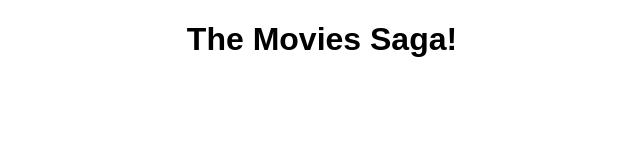
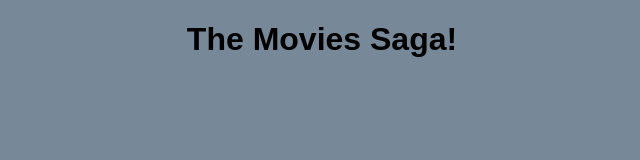
Before and after one commit to Jlundy22/weekend-movie-sagas, a React app: page /#/details/1 in a window 1280 px wide. Shown: the whole page, without its empty margins (318-958 px from the left). Built offline with nearby package versions, Linux system fonts and the light colour scheme.

Commit message:
details page fucntional

```diff
--- a/src/components/App/App.css
+++ b/src/components/App/App.css
@@ -1,5 +1,9 @@
+body {
+  background-color: lightslategray;
+}
 .App {
   text-align: center;
+
 }
 
 
--- a/src/components/App/App.js
+++ b/src/components/App/App.js
@@ -1,6 +1,7 @@
 import {HashRouter as Router, Route} from 'react-router-dom';
 import './App.css';
 import MovieList from '../MovieList/MovieList'
+import Details from '../Details/Details';
 
 function App() {
   return (
@@ -9,6 +10,9 @@ function App() {
       <Router>
         <Route path="/" exact>
           <MovieList />
+        </Route>
+        <Route path="/details/:id" exact>
+          <Details />
         </Route>
 
         {/* Details page */}
--- /dev/null
+++ b/src/components/Details/Details.jsx
@@ -0,0 +1,40 @@
+import React, { useEffect, useState } from 'react';
+import { useSelector } from 'react-redux';
+// import { useHistory } from 'react-router-dom';
+
+function Details() {
+
+    const movies = useSelector(store => store.movies);
+    const genres = useSelector(store => store.genres);
+    const [movie, setMovie] = useState([]);
+
+    useEffect(() => {
+        const url = window.location.hash;
+        const lastSegment = url.split("/").pop();
+        for (let movie of movies) {
+            if (movie.id === Number(lastSegment)) {
+                console.log('we have a match',movie)
+                setMovie(movie)
+            }
+        }
+
+    }, [genres]);
+
+
+    console.log(movie);
+    return (
+
+        <div>
+            <img src={movie.poster} />
+            {movie.title}
+            {movie.description}
+            {genres.map(genre => (
+                <li key={genre.name}>
+                    {genre.name}
+                </li>
+            ))}
+        </div>
+    )
+}
+
+export default Details;
--- a/src/components/MovieList/MovieList.jsx
+++ b/src/components/MovieList/MovieList.jsx
@@ -1,9 +1,11 @@
 import React, { useEffect } from 'react';
 import { useDispatch, useSelector } from 'react-redux';
-import './MovieList.css'
+import './MovieList.css';
+import { useHistory } from 'react-router-dom';
 
 function MovieList() {
 
+    const history = useHistory();
     const dispatch = useDispatch();
     const movies = useSelector(store => store.movies);
 
@@ -11,12 +13,13 @@ function MovieList() {
         dispatch({ type: 'FETCH_MOVIES' });
     }, []);
 
-    const fetchDescription = (movie)=> {
+    const fetchDescription = (movieId)=> {
         //console.log('movie clicked',movie)
         dispatch({
             type: 'MOVIE_GENRE',
-            payload: movie
+            payload: movieId
         });
+        history.push(`/details/${movieId}`)
     }
 
     return (
--- a/src/index.js
+++ b/src/index.js
@@ -31,11 +31,9 @@ function* fetchAllMovies() {
 }
 
 function* fetchMovieGenres(action) {
-    console.log('action.payload',action.payload);
     // get all movies from the DB
     try {
         const genres = yield axios.get(`/api/genre/${action.payload}`);
-        console.log(genres.data)
         yield put({ type: 'SET_GENRES', payload: genres.data });
 
     } catch {
```
